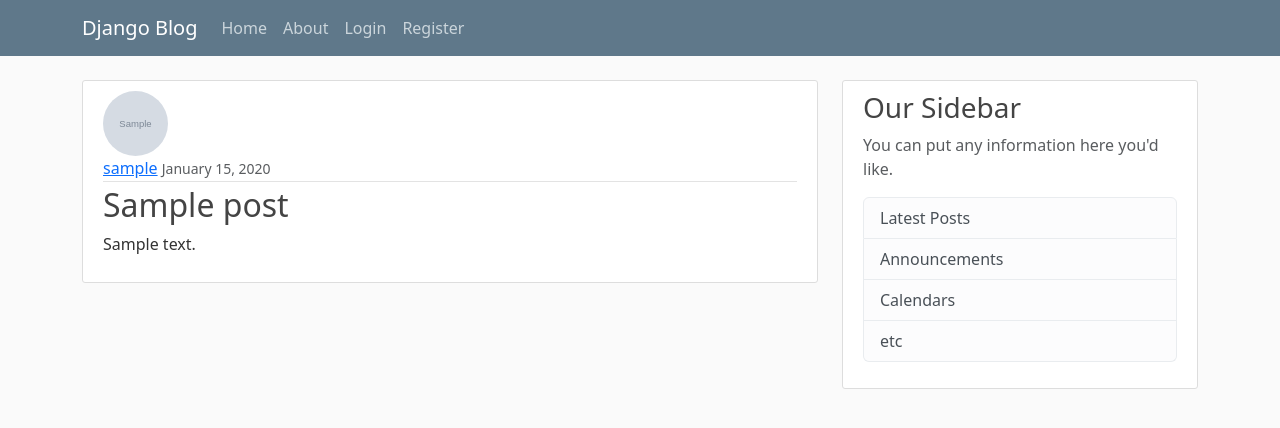
After one commit to Shafah0717/mini_blog, a Django app: page /post/1/ in a window 1280 px wide. The commit adds this page. Shown: the top 428 px of the page. Run offline with Django 5.2, Linux system fonts and the light colour scheme; tables that the repository leaves empty hold one stand-in row (values such as "Sample post"); grey boxes marked "Sample" are stand-in pictures; some libraries are stand-ins or nearby versions.

Commit message:
crud applied

```diff
--- a/blog/models.py
+++ b/blog/models.py
@@ -1,5 +1,6 @@
 from django.db import models
 from django.utils import timezone
+from django.urls import reverse
 from django.contrib.auth.models import User
 
 
@@ -12,3 +13,5 @@ class Post(models.Model):
 
     def __str__(self):
         return self.title
+    def get_absolute_url(self):
+        return reverse('post-detail', kwargs={'pk':self.pk})
--- a/blog/templates/blog/base.html
+++ b/blog/templates/blog/base.html
@@ -42,6 +42,7 @@
                 {% csrf_token %}
                 <button type="submit" class=" nav-item nav-link">Logout</button>
               </form>
+              <a class="nav-item nav-link" href="{% url 'post-create' %}">New Post</a>
                <a class="nav-item nav-link" href="{% url 'profile' %}">Profile</a>
               {% else %}
               <a class="nav-item nav-link" href="{% url 'login' %}">Login</a>
--- a/blog/templates/blog/home.html
+++ b/blog/templates/blog/home.html
@@ -8,7 +8,7 @@
             <a class="mr-2" href="#">{{ post.author }}</a>
             <small class="text-muted">{{ post.date_posted|date:"F d, Y"}}</small>
         </div>
-        <h2><a class="article-title" href="#">{{ post.title }}</a></h2>
+        <h2><a class="article-title" href="{% url 'post-detail' post.id %}">{{ post.title }}</a></h2>
         <p class="article-content">{{ post.content }}</p>
     </div>
 </article>
--- /dev/null
+++ b/blog/templates/blog/post_detail.html
@@ -0,0 +1,21 @@
+{% extends "blog/base.html" %}
+{% block content %}
+
+<article class="media content-section">
+    <img class="rounded-circle article-img "src="{{object.author.profile.image.url}}" >
+    <div class="media-body">
+        <div class="article-metadata">
+            <a class="mr-2" href="#">{{ object.author }}</a>
+            <small class="text-muted">{{ object.date_posted|date:"F d, Y"}}</small>
+            {% if object.author == user %}
+            <a class="btn btn-secondary btn-sm mt-1 mb-1" href="{% url 'post-update' object.id%}">Update</a>
+            <a class="btn btn-outline-danger btn-sm mt-1 mb-1" href="{% url 'post-delete' object.id%}">Delete</a>
+            {% endif %}
+        </div>
+        <h2 class="article-title" >{{ object.title }}</h2>
+        <p class="article-content">{{ object.content }}</p>
+
+    </div>
+</article>
+
+{% endblock %}
--- a/blog/urls.py
+++ b/blog/urls.py
@@ -1,7 +1,12 @@
 from django.urls import path
+from .views import PostListView,PostDetailView,PostCreateView,PostUpdateView,PostDeleteView
 from . import views
 
 urlpatterns = [
-    path('',views.home,name='blog-home'),
+    path('',PostListView.as_view(),name='blog-home'),
+    path('post/<int:pk>/',PostDetailView.as_view(),name='post-detail'),
+    path('post/<int:pk>/update/',PostUpdateView.as_view(),name='post-update'),
+    path('post/<int:pk>/delete/',PostDeleteView.as_view(),name='post-delete'),
+    path('post/new/',PostCreateView.as_view(),name='post-create'),
     path('about', views.about,name='blog-about')
 ]
--- a/blog/views.py
+++ b/blog/views.py
@@ -1,4 +1,6 @@
 from django.shortcuts import render
+from django.views.generic import ListView,DetailView,CreateView,UpdateView,DeleteView
+from django.contrib.auth.mixins import LoginRequiredMixin,UserPassesTestMixin
 from .models import Post
 
 
@@ -10,5 +12,43 @@ def home(request):
     }
     return render(request,'blog/home.html',context)
 
+class PostListView(ListView):
+    model = Post
+    template_name = 'blog/home.html'
+    context_object_name = 'posts'
+    ordering = ['-date_posted']
+
+class PostDetailView(DetailView):
+    model = Post
+
+class PostCreateView(LoginRequiredMixin,CreateView):
+    model = Post
+    fields = ['title','content']
+    def form_valid(self,form):
+        form.instance.author = self.request.user
+        return super().form_valid(form)
+
+class PostUpdateView(LoginRequiredMixin,UserPassesTestMixin,UpdateView):
+    model = Post
+    fields = ['title','content']
+    def form_valid(self,form):
+        form.instance.author = self.request.user
+        return super().form_valid(form)
+    def test_func(self):
+        post = self.get_object()
+        if self.request.user == post.author:
+            return True
+        return False
+
+class PostDeleteView(LoginRequiredMixin,UserPassesTestMixin,DeleteView):
+    model = Post
+    success_url ='/'
+    def test_func(self):
+        post = self.get_object()
+        if self.request.user == post.author:
+            return True
+        return False
+
+
 def about(request):
     return render(request,'blog/about.html',{'title':'About'})
```
Also changed, not shown: blog/templates/blog/post_confirm_delete.html (added, +20 -0 lines), blog/templates/blog/post_form.html (added, +19 -0 lines).
